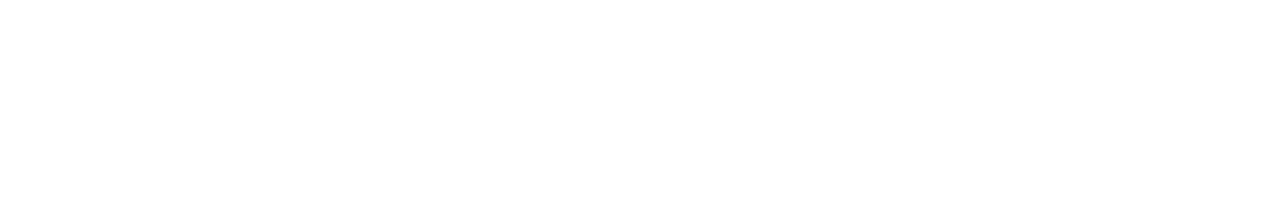
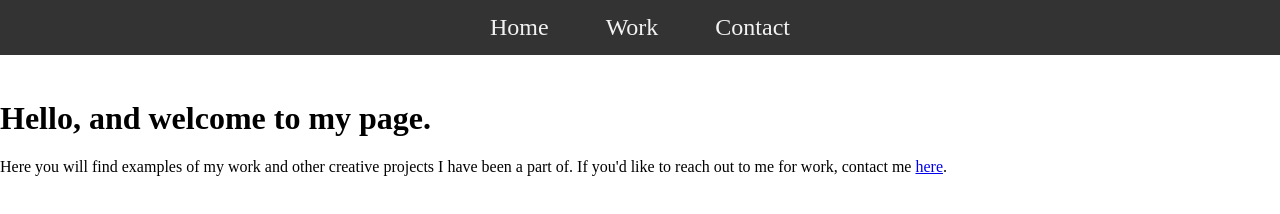
Before and after one commit to ncamarena57/hellopage, a plain HTML site: page index.html in a window 1280 px wide. Drawn offline with Linux system fonts and the light colour scheme.

Commit message:
Add css file and create navigation bar

```diff
--- a/index.html
+++ b/index.html
@@ -5,8 +5,18 @@
     <meta http-equiv="X-UA-Compatible" content="IE=edge">
     <meta name="viewport" content="width=device-width, initial-scale=1.0">
     <title>Hello</title>
+    <link rel="stylesheet" href="style.css">
 </head>
 <body>
+    <div class="navbar">
+        <a href="#">Home</a>
+        <a href="#">Work</a>
+        <a href="#">Contact</a>
+    </div>
+    <main>
+        <h1>Hello, and welcome to my page.</h1>
+        <p>Here you will find examples of my work and other creative projects I have been a part of. If you'd like to reach out to me for work, contact me <a href="#">here</a>.</p>
 
+    </main>
 </body>
 </html>
--- /dev/null
+++ b/style.css
@@ -0,0 +1,28 @@
+body {
+    margin: 0;
+    padding: 0;
+}
+
+.navbar {
+    display: flex;
+    justify-content: center;
+    gap: 25px;
+    position: fixed;
+    width: 100%;
+    top: 0;
+    background: #333;
+    font-size: 24px;
+}
+
+.navbar a {
+    float: left;
+    display: block;
+    color: #f2f2f2;
+    text-align: center;
+    padding: 14px 16px;
+    text-decoration: none;
+}
+
+main {
+    margin-top: 100px;
+}
```
